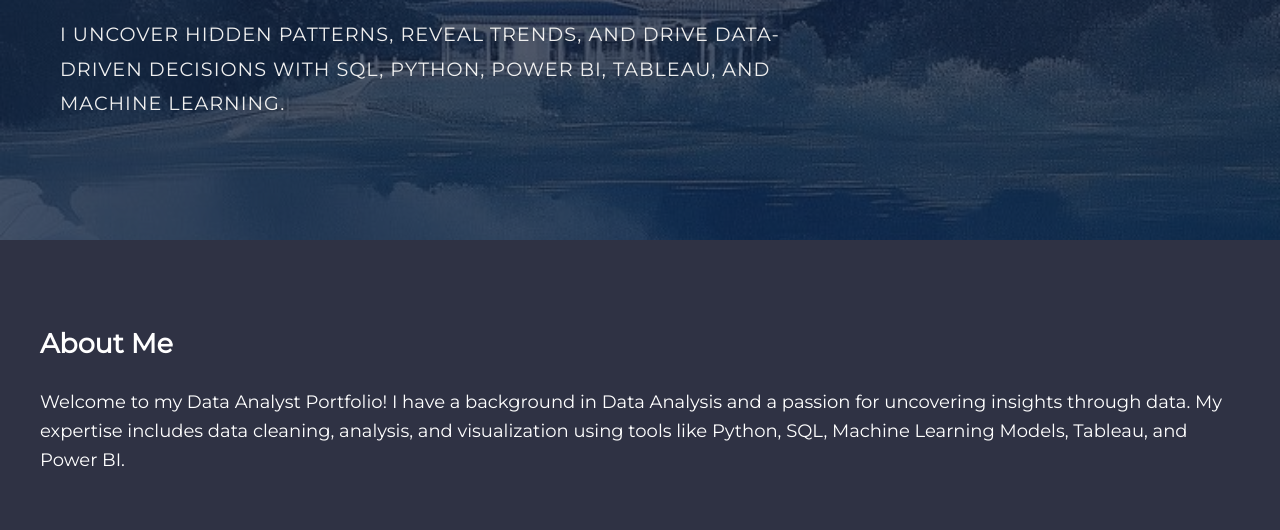
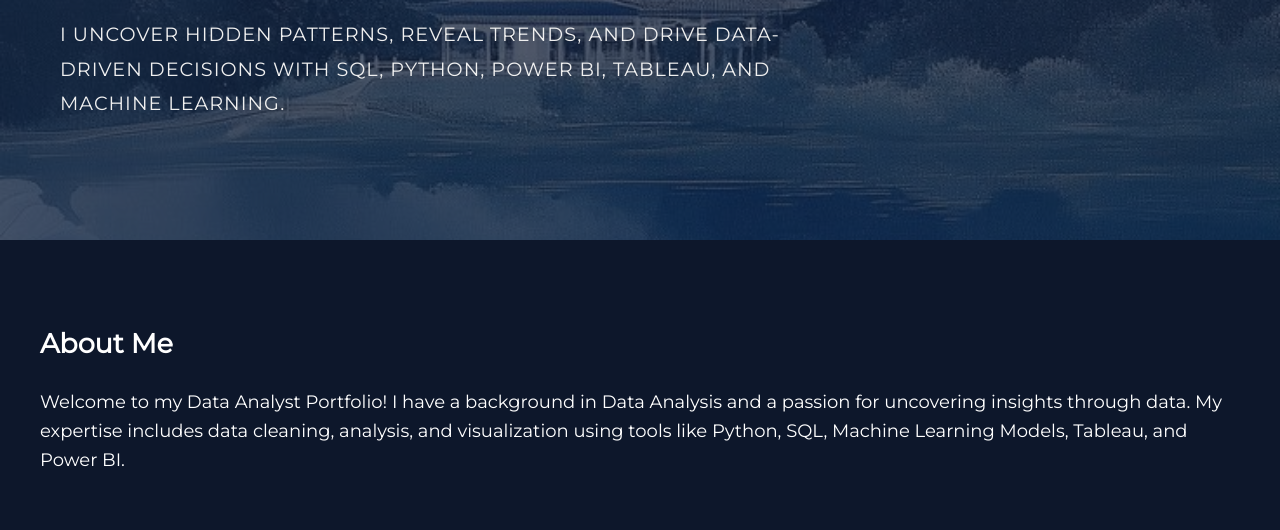
Before and after one commit to ngocnguyen49/ngocnguyen49.github.io, a plain HTML site: page index.html in a window 1280 px wide. Shown: the part 270-800 px from the top of the page. Drawn offline with Linux system fonts and the light colour scheme.

Commit message:
Update index.css

```diff
--- a/css/index.css
+++ b/css/index.css
@@ -6,7 +6,7 @@ body {
   font-family: 'Montserrat', sans-serif;
   margin: 0;
   padding: 0;
-  background-color: #2f3244;
+  background-color: #0d172b;
   color: white;
   font-size: 18px;
   line-height: 1.6;
```
